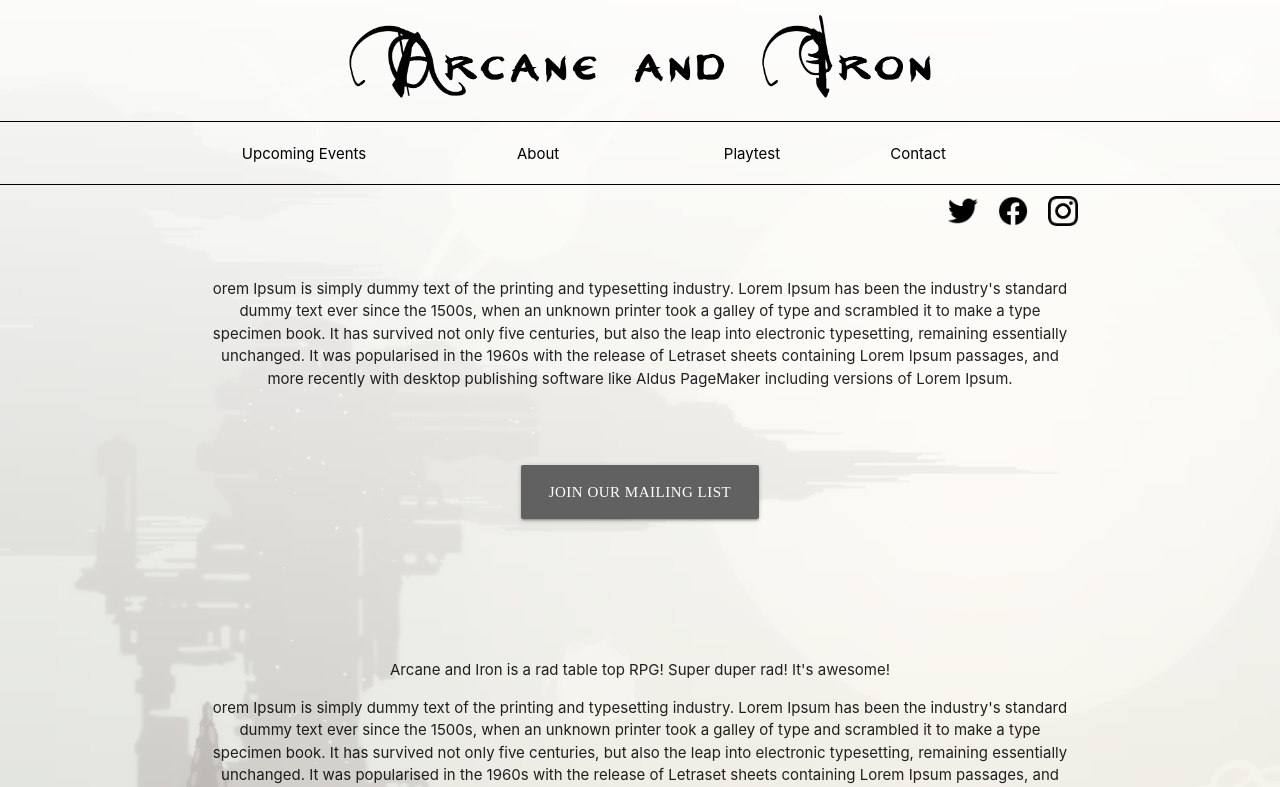
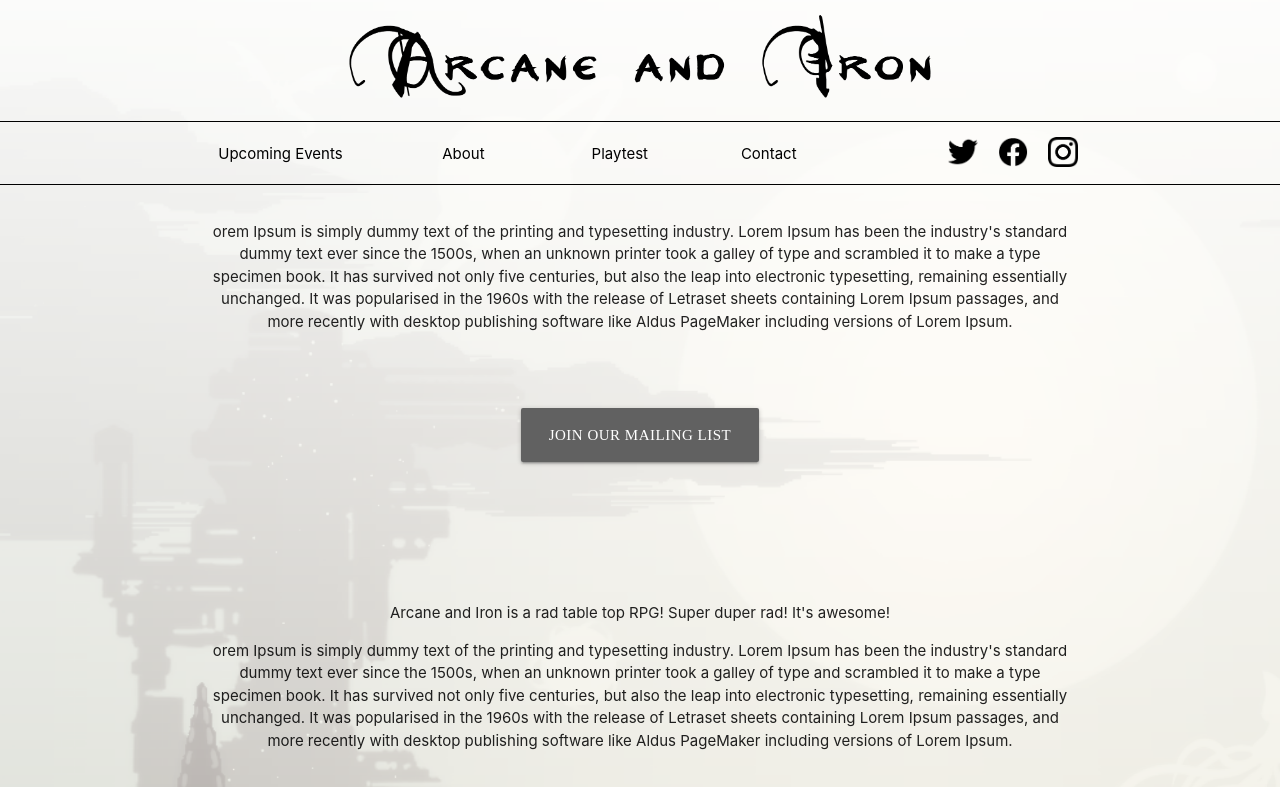
Before and after one commit to noracbyrd/arcaneandiron, a React (Create React App) app in the folder client/: page / in a window 1280 px wide. Shown: the top 787 px of the page. Built offline with nearby package versions, Linux system fonts and the light colour scheme; a web font is replaced by a local one.

Commit message:
adjusted positioning of desktop nav bar items and mobile social media logo sizing

```diff
--- a/client/src/components/Nav/index.js
+++ b/client/src/components/Nav/index.js
@@ -26,9 +26,9 @@ class Nav extends Component {
                                                 Upcoming Events</Link>
                                         </li>
                                     </div>
-                                    <div className='col s3'>
+                                    <div className='col s2'>
                                         <div className='row'>
-                                            <div className='col s4 offset-s4'>
+                                            <div className='col s4'>
                                                 <li className='navItem' id='nav2'>
                                                     <Link
                                                         // activeClass="active"
@@ -43,7 +43,7 @@ class Nav extends Component {
                                             </div>
                                         </div>
                                     </div>
-                                    <div className='col s3'>
+                                    <div className='col s2'>
                                         <li className='navItem' id='nav3'>
                                             <Link
                                                 // activeClass="active"
@@ -55,7 +55,7 @@ class Nav extends Component {
                                             >
                                                 Playtest</Link></li>
                                     </div>
-                                    <div className='col s3'>
+                                    <div className='col s2'>
                                         <li className='navItem' id='nav4'>
                                             <Link
                                                 // activeClass="active"
--- a/client/src/components/Nav/style.css
+++ b/client/src/components/Nav/style.css
@@ -10,7 +10,7 @@ nav {
 }
 
 .navItem {
-    display: inline-block;
+    /* display: inline-block; */
     margin: auto;
     text-align: center;
     color: black;
@@ -23,19 +23,19 @@ nav {
 }
 
 #nav2 {
-    text-align: center;
+    text-align: left;
     float: none;
     color: black;
 }
 
 #nav3 {
-    text-align: right;
+    text-align: left;
     float: none;
     color: black;
 }
 
 nav ul a{
-    float: none;
+    float: left;
     color: black;
 }
 
--- a/client/src/components/Social/style.css
+++ b/client/src/components/Social/style.css
@@ -4,4 +4,14 @@
   }
 .mobileNav{
     float: right;
+    padding-top: 5px;
 }
+
+@media screen and (max-width: 640px){
+  .mobileNav{
+    padding-top: 5px;
+  }
+  .socialLogo{
+    height: 45px;
+  }
+}
```
